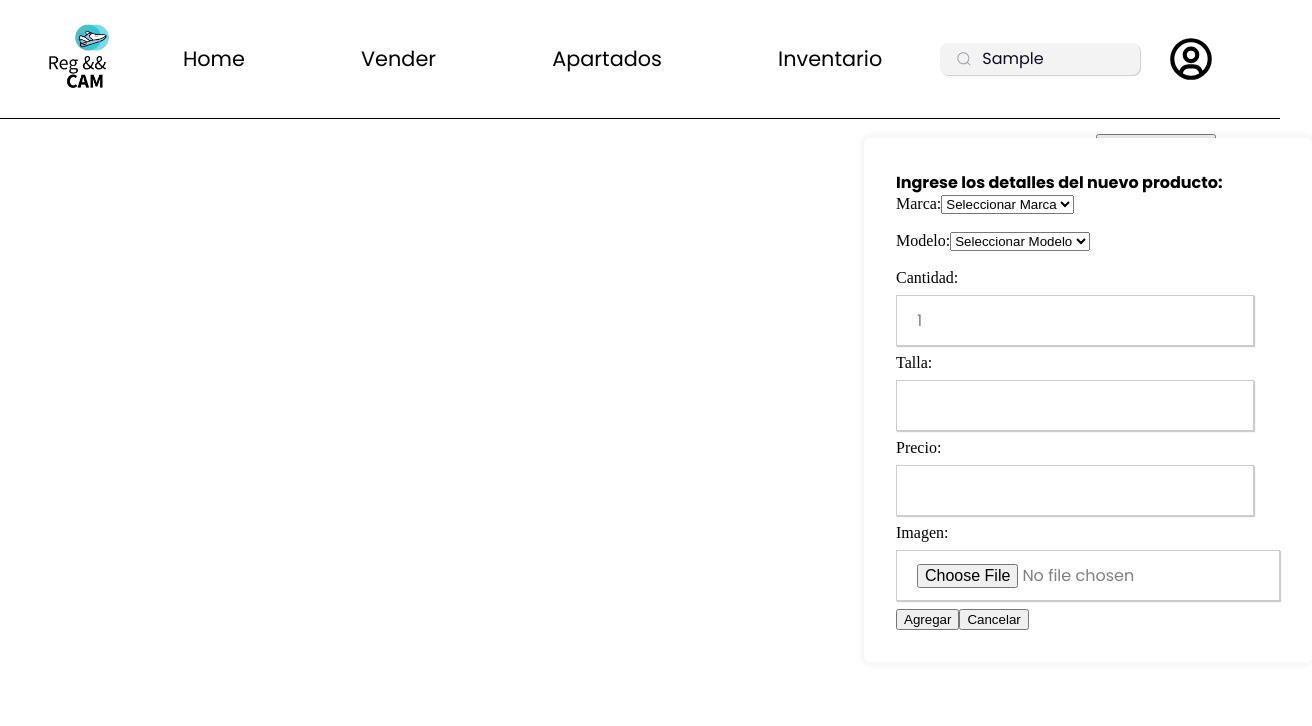
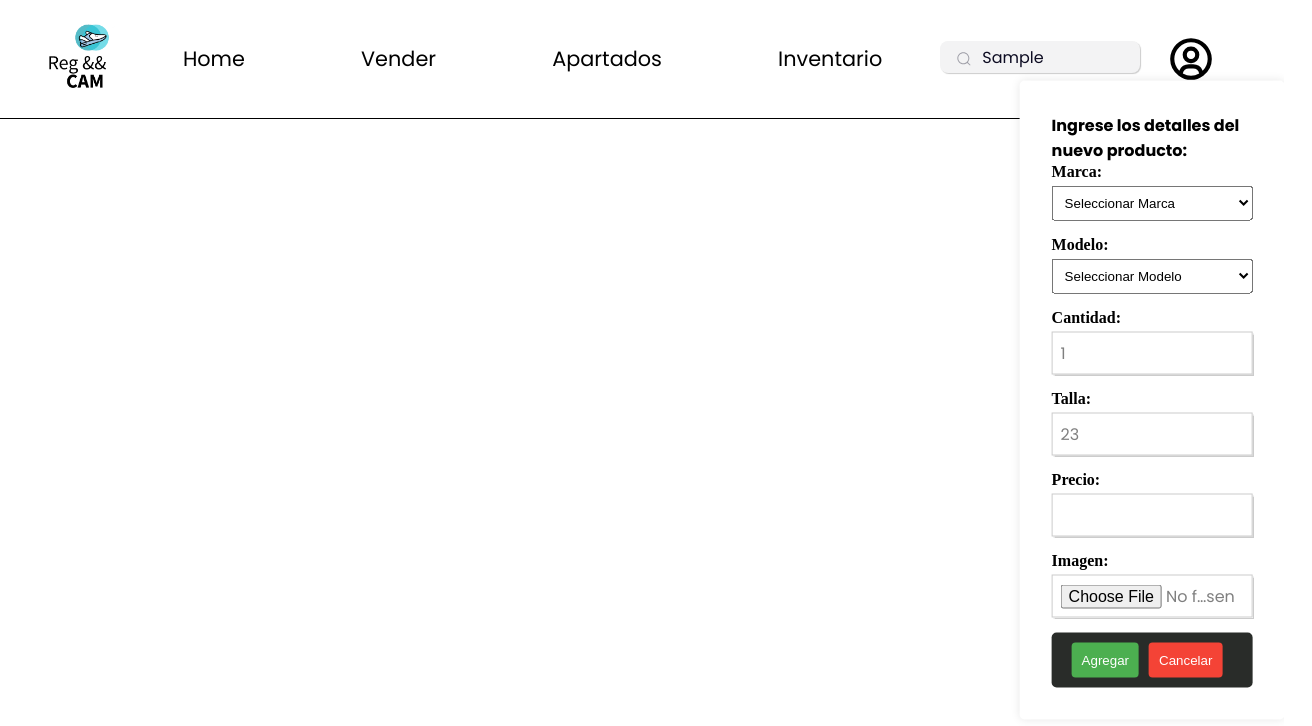
Before and after one commit to Gallegos19/Frontend_Multidisciplinario, a React (Vite) app: page /admin/inventario in a window 1280 px wide. Both pictures are taken after typing "Sample" into the empty fields and a click on the button "Agregar Producto". Shown: the top 726 px of the page, 1312 px wide, since content can reach past the window. Built offline with nearby package versions, Linux system fonts and the light colour scheme.

Commit message:
Inicio de conexion ala bd

```diff
--- a/src/components/molecules/card/Card.jsx
+++ b/src/components/molecules/card/Card.jsx
@@ -33,20 +33,30 @@ const Card = (props) => {
     if (type === "file") {
       const reader = new FileReader();
       reader.onloadend = () => {
-        setEditedProduct({ ...editedProduct, imagen: reader.result });
+        setEditedProduct((prevProduct) => ({
+          ...prevProduct,
+          imagen: reader.result,
+        }));
       };
       reader.readAsDataURL(e.target.files[0]);
     } else {
-      setEditedProduct({ ...editedProduct, [name]: value });
+      setEditedProduct((prevProduct) => ({
+        ...prevProduct,
+        [name]: value,
+      }));
     }
   };
+
+
 
   return (
     <div className={style.containerCard}>
       <div className="tenis">
-      <img style={{width:'200px',height:'200px', display:'flex', margin:'auto', justifyContent:'center', alignItems: 'center',borderRadius:'5px', padding:'20px'}} src={imagen} />
+        <Imagen width="10" imagen={imagen} />
       </div>
       <div className={style.informacion}>
+
+
         {isEditing ? (
           <>
           <div className={style.container}>
@@ -97,16 +107,8 @@ const Card = (props) => {
         )}
 
 <div className={style.buton}>
-          {isEditing ? (
-            <>
-
-            </>
-          ) : (
-            <>
             <BsTrash size={"25px"} onClick={() => onEliminar(id)} />
             <FaRegEdit size={'25px'} onClick={handleEditClick} />
-            </>
-          )}
           </div>
       </div>
     </div>
--- a/src/pages/InventarioAdmin/inventarioAdmin.jsx
+++ b/src/pages/InventarioAdmin/inventarioAdmin.jsx
@@ -1,9 +1,10 @@
-// InventarioAdmin.js
 import React, { useState, useEffect } from "react";
 import Style from "./inventarioAdmin.module.css";
 import NavAdmin from "../../components/NavAdmin/NavAdmin";
 import Card from "../../components/molecules/card/Card";
 import tennis from "../../assets/nikeDunk.webp";
+import { ToastContainer, toast } from 'react-toastify';
+import 'react-toastify/dist/ReactToastify.css';
 
 export default function InventarioAdmin() {
   const [productos, setProductos] = useState(JSON.parse(localStorage.getItem("productos")) || []);
@@ -11,18 +12,43 @@ export default function InventarioAdmin() {
   const [modelos, setModelos] = useState(["Nike", "Puma", "Adidas", "Pirma"]);
 
   useEffect(() => {
-    localStorage.setItem("productos", JSON.stringify(productos));
-  }, [productos]);
+    // Obtener el token almacenado localmente (puedes implementar esto según tus necesidades)
+    const storedToken = localStorage.getItem("token");
+    if (storedToken) {
+      setToken(storedToken);
+      getCalzados(); // Mover esta línea aquí para asegurarse de que token esté definido
+    }
+  }, []);
+
+
+  const getCalzados = async () => {
+    try {
+      const response = await fetch("http://localhost:8080/v1/Calzados?page=1&size=10", {
+        headers: {
+          Authorization: `Bearer ${token}`, // Agrega el token a la solicitud
+        },
+      });
+      if (!response.ok) {
+        throw new Error("Error al obtener calzados");
+      }
+      const data = await response.json();
+      setProductos(data.data);
+    } catch (error) {
+      console.error("Error al obtener calzados:", error);
+      toast.error("Error al obtener calzados");
+    }
+  };
+
 
   const abrirFormulario = () => {
     setNuevoProducto({
-      id: productos.length + 1,
+      id: Date.now(),
       marca: "",
       modelo: "",
       cantidad: 1,
-      talla: "",
+      talla: "23",
       precio: "",
-      idCliente: 2132,
+      idCliente: "",
       imagen: tennis,
     });
   };
@@ -37,17 +63,27 @@ export default function InventarioAdmin() {
     if (type === "file") {
       const reader = new FileReader();
       reader.onloadend = () => {
-        setNuevoProducto({ ...nuevoProducto, imagen: reader.result });
+        setNuevoProducto((prevProducto) => ({
+          ...prevProducto,
+          imagen: reader.result,
+        }));
       };
       reader.readAsDataURL(e.target.files[0]);
     } else {
-      setNuevoProducto({ ...nuevoProducto, [name]: value });
+      setNuevoProducto((prevProducto) => ({
+        ...prevProducto,
+        [name]: value,
+      }));
     }
   };
 
   const agregarProducto = () => {
+    if (!nuevoProducto.marca || !nuevoProducto.modelo || !nuevoProducto.cantidad || nuevoProducto.cantidad < 0 || !nuevoProducto.talla || nuevoProducto.talla < 0 || !nuevoProducto.precio || nuevoProducto.precio < 0) {
+      toast.error("Completa todas las casillas y asegúrate de que los números no sean negativos.");
+    } else {
       if (!productos.some((producto) => producto.marca === nuevoProducto.marca)) {
         setProductos([...productos, { marca: nuevoProducto.marca, productos: [nuevoProducto] }]);
+        toast.success("Producto agregado correctamente.");
       } else {
         const nuevosProductos = productos.map((producto) =>
           producto.marca === nuevoProducto.marca
@@ -55,9 +91,11 @@ export default function InventarioAdmin() {
             : producto
         );
         setProductos(nuevosProductos);
+        toast.success("Producto agregado correctamente.");
       }
 
       cerrarFormulario();
+    }
   };
 
   const eliminarProducto = (marca, id) => {
@@ -70,6 +108,7 @@ export default function InventarioAdmin() {
         : producto
     );
     setProductos(nuevosProductos);
+    toast.success("Producto eliminado correctamente.");
   };
 
   const editarProducto = (marca, id, productoEditado) => {
@@ -84,6 +123,7 @@ export default function InventarioAdmin() {
         : producto
     );
     setProductos(nuevosProductos);
+    toast.success("Producto editado correctamente.");
   };
 
   return (
@@ -103,6 +143,7 @@ export default function InventarioAdmin() {
               <div className={Style.formulario}>
                 <h3>Ingrese los detalles del nuevo producto:</h3>
                 <form>
+                  <div className={Style.formGroup}>
                     <label>
                       Marca:
                       <select name="marca" value={nuevoProducto.marca} onChange={handleChange}>
@@ -114,7 +155,8 @@ export default function InventarioAdmin() {
                         ))}
                       </select>
                     </label>
-                  <br /> <br />
+                  </div>
+                  <div className={Style.formGroup}>
                     <label>
                       Modelo:
                       <select name="modelo" value={nuevoProducto.modelo} onChange={handleChange}>
@@ -125,8 +167,9 @@ export default function InventarioAdmin() {
                         <option value="Modelo4">Modelo4</option>
                       </select>
                     </label>
+                  </div>
+                  <div className={Style.formGroup}>
                     <label>
-                    <br /> <br />
                       Cantidad:
                       <input
                         type="number"
@@ -135,28 +178,49 @@ export default function InventarioAdmin() {
                         onChange={handleChange}
                       />
                     </label>
+                  </div>
+                  <div className={Style.formGroup}>
                     <label>
                       Talla:
-                    <input type="number" name="talla" value={nuevoProducto.talla} onChange={handleChange} />
+                      <input
+                        type="number"
+                        name="talla"
+                        value={nuevoProducto.talla}
+                        onChange={handleChange}
+                      />
                     </label>
+                  </div>
+                  <div className={Style.formGroup}>
                     <label>
                       Precio:
-                    <input type="number" name="precio" value={nuevoProducto.precio} onChange={handleChange} />
+                      <input
+                        type="number"
+                        name="precio"
+                        value={nuevoProducto.precio}
+                        onChange={handleChange}
+                      />
                     </label>
+                  </div>
+                  <div className={Style.formGroup}>
                     <label>
                       Imagen:
                       <input type="file" name="imagen" onChange={handleChange} />
                     </label>
+                  </div>
+
+                  <div className={Style.opciones}>
                     <button type="button" onClick={agregarProducto}>
                       Agregar
                     </button>
                     <button type="button" onClick={cerrarFormulario}>
                       Cancelar
                     </button>
+                  </div>
                 </form>
               </div>
             )}
           </div>
+
 
           {productos.map(({ marca, productos }) => (
             <div key={marca} className={Style.contenido}>
@@ -175,6 +239,7 @@ export default function InventarioAdmin() {
           ))}
         </div>
       </div>
+      <ToastContainer />
     </div>
   );
 }
--- a/src/pages/InventarioAdmin/inventarioAdmin.module.css
+++ b/src/pages/InventarioAdmin/inventarioAdmin.module.css
@@ -66,10 +66,12 @@ h3{
     width: 100%;
   }
 
+
+
   .formulario {
     position: absolute;
     top: 50%;
-    left: 85%;
+    left: 90%;
     transform: translate(-50%, -50%);
     background-color: white;
     padding: 2rem;
@@ -78,11 +80,70 @@ h3{
     z-index: 1000;
   }
 
-  .agregar{
-    display: flex;
+  .opciones button {
 
+    margin-right: 10px;
+    padding: 10px;
+    cursor: pointer;
+    background-color: #4caf50;
+    color: #fff;
+    border: none;
+    border-radius: 4px;
+  }
+  .opciones button:last-child {
+    background-color: #f44336;
   }
 
+  /* Estilos para los campos de entrada del formulario */
+input,
+select {
+  width: 100%;
+  padding: 8px;
+  margin-top: 5px;
+  box-sizing: border-box;
+}
+/* Estilos para las etiquetas del formulario */
+label {
+  display: block;
+  margin-bottom: 5px;
+  font-weight: bold;
+}
+/* Estilos para los grupos de formulario */
+.formGroup {
+  margin-bottom: 15px;
+}
+
+  .agregar {
+    background-color: #292c29;
+    color: white;
+    padding: 10px 20px;
+    font-size: 16px;
+    border: none;
+    border-radius: 5px;
+    cursor: pointer;
+    transition: background-color 0.3s;
+
+
+    &:hover {
+      background-color: #282a28;
+    }
+  }
+.opciones{
+  display: flex;
+  background-color: #292c29;
+  color: white;
+  padding: 10px 20px;
+  font-size: 16px;
+  border: none;
+  border-radius: 5px;
+  cursor: pointer;
+  transition: background-color 0.3s;
+
+
+  &:hover {
+    background-color: #282a28;
+  }
+}
   .bt{
     display: flex;
     justify-content: flex-end;
```
Lines whose indentation alone changed are shown as unchanged.
